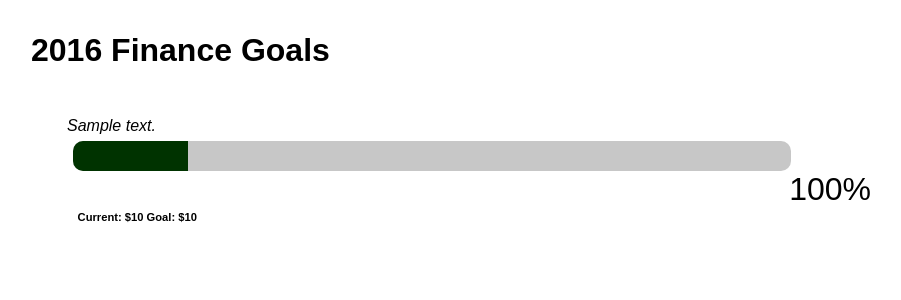
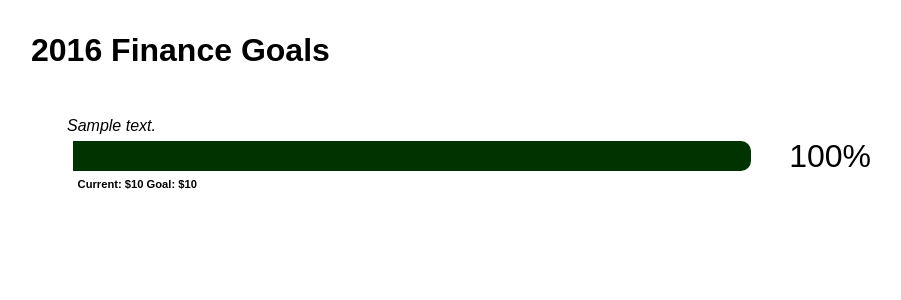
Before and after one commit to hornd/django-finance, a Django app: page /goals/ in a window 1280 px wide. Shown: the top 300 px of the page, without its empty margins (9-910 px from the left). Run offline with Django 3.2, Linux system fonts and the light colour scheme; tables that the repository leaves empty hold one stand-in row (Sample ...).

Commit message:
Script, styling.

```diff
--- a/goals/finance_goal/static/finance_goal/script.js
+++ b/goals/finance_goal/static/finance_goal/script.js
@@ -8,5 +8,7 @@ $(document).ready(function() {
       $(this).removeClass("highlight");
     });
 
+    var end_val = $(this).find(".goal_end").html();
+    $(this).find(".goal_progress").css("width", end_val);
   });
 });
--- a/goals/finance_goal/static/finance_goal/style.css
+++ b/goals/finance_goal/static/finance_goal/style.css
@@ -22,10 +22,10 @@ div[class^='finance_goal'] {
 }
 
 .goal_bar {
-    width: 90%;
+    width: 85%;
     height: 30px;
     background: #c7c7c7;
-    border-radius: 10px;
+    border-radius: 0px 10px 10px 0px;
     margin-top: 3px;
     float: left;
     overflow: hidden;
```
Lines whose indentation alone changed are shown as unchanged.
